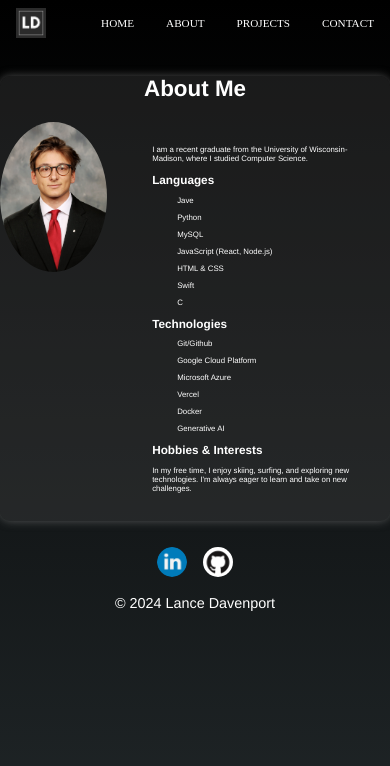
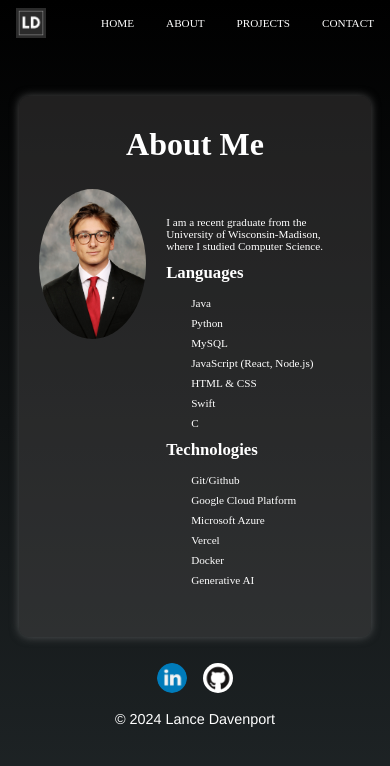
Before and after one commit to lancedavenport/lancedavenport.github.io, a React (Vite) app: page /about in a window 390 px wide. Shown: the top 766 px of the page. Built offline with nearby package versions, Linux system fonts and the light colour scheme.

Commit message:
Updated styling

```diff
--- a/package.json
+++ b/package.json
@@ -3,7 +3,7 @@
   "private": true,
   "version": "0.0.0",
   "type": "module",
-  "homepage": "https://lancedavenport.github.io/react-gh-pages",
+  "homepage": "www.ldavenport.dev",
   "scripts": {
     "predeploy": "npm run build",
     "deploy": "gh-pages -d build",
--- a/src/components/footer.jsx
+++ b/src/components/footer.jsx
@@ -6,14 +6,14 @@ export default function Footer() {
     return (
         <footer className="footer">
             <div className="social-media">
-                <a href="https://www.linkedin.com/in/lance-davenport-a845361b9/">
+                <a href="https://www.linkedin.com/in/lance-davenport-a845361b9/" target="_blank" rel="noopener noreferrer">
                     <img
                         src={LinkedIn}
                         alt="LinkedIn"
                         className="social-icon"
                         />
                 </a>
-                <a href="https://github.com/lancedavenport">
+                <a href="https://github.com/lancedavenport" target="_blank" rel="noopener noreferrer">
                     <img
                         src={Github}
                         alt="Github"
--- a/src/components/navigation/pages/AboutMe.jsx
+++ b/src/components/navigation/pages/AboutMe.jsx
@@ -1,25 +1,23 @@
-import { Col, Container, Row } from "react-bootstrap";
 import "../../../styles/AboutMe.css";
 import myPhoto from "../../../assets/me.jpg";
 
 export default function AboutMe() {
   return (
-    <div>
-      <Container className="mt-5 about-me-container">
-        <Row className="global-text align-items-center">
-          <Col md={4} className="text-right">
-            <h1 style={{textAlign:'center', marginTop:'10px'}}>About Me</h1>
+    <div className="about-me-wrapper">
+      <div className="about-me-container">
+        <div className="about-me-content">
+          <div className="text-left">
+            <h1 style={{ textAlign: "center", marginTop: "10px" }}>About Me</h1>
             <div className="my-photo">
               <img src={myPhoto} alt="Lance Davenport" />
-              <Col md={8}>
               <div className="about-me-text">
                 <p>
-                 I am a recent graduate from the University of Wisconsin-Madison,
-                 where I studied Computer Science.
+                  I am a recent graduate from the University of
+                  Wisconsin-Madison, where I studied Computer Science.
                 </p>
                 <h2>Languages</h2>
                 <ul>
-                  <li>Jave</li>
+                  <li>Java</li>
                   <li>Python</li>
                   <li>MySQL</li>
                   <li>JavaScript (React, Node.js)</li>
@@ -36,18 +34,11 @@ export default function AboutMe() {
                   <li>Docker</li>
                   <li>Generative AI</li>
                 </ul>
-                <h2>Hobbies & Interests</h2>
-                <p>
-                  In my free time, I enjoy skiing, surfing, and exploring
-                  new technologies. I'm always eager to learn and take on new
-                  challenges.
-                </p>
               </div>
-              </Col>
             </div>
-          </Col>
-        </Row>
-      </Container>
+          </div>
+        </div>
+      </div>
     </div>
   );
 }
--- /dev/null
+++ b/src/components/navigation/pages/InProgress.jsx
@@ -0,0 +1,19 @@
+export default function InProgress() {
+    return (
+        <div className="in-progress-wrapper">
+            <div className="in-progress-container">
+                <div className="in-progress-content">
+                    <div className="text-left">
+                        <h1 style={{ textAlign: "center", marginTop: "10px" }}>In Progress</h1>
+                        <div className="in-progress-text">
+                            <p>
+                                This page is currently in progress. Please check back later.
+                            </p>
+                        </div>
+                    </div>
+                </div>
+            </div>
+        </div>
+
+    )
+}
--- a/src/components/navigation/pages/Projects.jsx
+++ b/src/components/navigation/pages/Projects.jsx
@@ -1,28 +1,32 @@
-import { Col, Container, Row } from "react-bootstrap";
+import "../../../styles/Projects.css";
 
 export default function Projects() {
-    return (
-        <div>
-        <Container className="mt-5">
-          <Row className="justify-content-center global-text">
-            <Col md={8}>
-              <div className="text-center mb-4">
-                <h1 className="mt-3">Projects</h1>
-              </div>
-              <div className="text-center">
-                <p>
-                  Lorem ipsum dolor sit amet, consectetur adipiscing elit. Nulla
-                  quis lorem ut libero malesuada feugiat. Vestibulum ac diam sit
-                  amet quam vehicula elementum sed sit amet dui.
-                </p>
-                <p>
-                  Morbi leo risus, porta ac consectetur ac, vestibulum at eros.
-                  Vivamus suscipit tortor eget felis porttitor volutpat.
-                </p>
-              </div>
-            </Col>
-          </Row>
-        </Container>
+  return (
+    <div className="project-wrapper">
+      <div className="project-container">
+        /*
+        <h1 style={{ textAlign: "center", marginTop: "10px", color: "white" }}>
+          Projects
+        </h1>
+        <div className="project-content">
+          <div className="project-text-left">
+            <div className="project-text">
+              <h2>Senior Capstone Project (Orange Button)</h2>
+            </div>
+          </div>
+          <div className="project-text-left">
+            <div className="project-text">
+              <h2>This website</h2>
+            </div>
+          </div>
+          <div className="project-text-left">
+            <div className="project-text">
+              <h2>Fix: A Solution to the Artificial Nature of Online Dating</h2>
+            </div>
+          </div>
+        </div>
+        */
       </div>
-    );
+    </div>
+  );
 }
--- a/src/components/navigation/websiteRouter.jsx
+++ b/src/components/navigation/websiteRouter.jsx
@@ -4,15 +4,18 @@ import MyWebsite from "../MyWebsite";
 import MyLanding from "./pages/MyLanding";
 import AboutMe from "./pages/AboutMe";
 import Projects from "./pages/Projects";
+import InProgress from "./pages/InProgress";
 
 export default function WebsiteRouter() {
-    return  <BrowserRouter>
+  return (
+    <BrowserRouter>
       <Routes>
         <Route path="/" element={<MyWebsite />}>
           <Route index element={<MyLanding />} />
-                    <Route path="/about" element={<AboutMe/>}/>
-                    <Route path="/projects" element={<Projects/>}/>
+          <Route path="/about" element={<AboutMe />} />
+          <Route path="/projects" element={<InProgress />} />
         </Route>
       </Routes>
     </BrowserRouter>
+  );
 }
--- a/src/main.jsx
+++ b/src/main.jsx
@@ -2,7 +2,9 @@ import React from 'react'
 import ReactDOM from 'react-dom/client'
 import App from './App.jsx'
 import './index.css'
+import { BrowserRouter} from 'react-router-dom';
+
 
 ReactDOM.createRoot(document.getElementById('root')).render(
-  <App />
+    <App />
 )
--- a/src/styles/AboutMe.css
+++ b/src/styles/AboutMe.css
@@ -1,3 +1,24 @@
+.about-me-wrapper {
+  display: flex;
+  justify-content: center;
+  margin-top: 20px;
+}
+
+.about-me-container {
+  width: 80%;
+  max-width: 1200px;
+  margin-top: 20px;
+  display: flex;
+  justify-content: center;
+}
+
+.about-me-content {
+  width: 100%;
+  display: flex;
+  flex-direction: column;
+  align-items: center;
+}
+
 .my-photo img {
   width: 200px;
   height: 250px;
@@ -9,27 +30,24 @@
 .my-photo {
   display: flex;
   justify-content: left;
-  padding-left: 25px;
 }
 
-.text-right {
-  background-color: rgba(72, 72, 72, 0.332);
+.text-left {
+  background-color: rgba(92, 88, 88, 0.332);
   border-radius: 10px;
   margin-left: 20px;
   margin-right: 20px;
-  padding-top: 5x;
+  padding-top: 5px;
+  padding: 20px;
   box-shadow: 0 0 10px rgba(146, 146, 146, 0.5);
-}
-
-.about-me-container {
-  display: flex;
-  justify-content: center;
-  margin-top: 20px;
+  text-align: center;
+  color: white;
+  display: inline;
 }
 
 .about-me-text {
   padding: 20px;
-  padding-left: 45px;
+  text-align: left;
 }
 
 .about-me-text h2 {
@@ -54,11 +72,10 @@
 
   .my-photo {
     justify-content: center;
-    /* Center align on smaller screens */
     padding-left: 0;
   }
 
-  .text-right {
+  .text-left {
     margin: 10px 0;
   }
 
@@ -68,11 +85,9 @@
 
   .about-me-text h2 {
     margin-top: 10px;
-    /* Reduce margin for smaller screens */
   }
 
   .about-me-text ul li {
     margin-bottom: 8px;
-    /* Adjust margin for smaller screens */
   }
 }
--- /dev/null
+++ b/src/styles/Projects.css
@@ -0,0 +1,56 @@
+.project-wrapper {
+    display: flex;
+    justify-content: center;
+    margin-top: 20px;
+}
+
+.project-container {
+    width: 80%;
+    max-width: 1200px;
+    margin-top: 20px;
+    display: inline;
+    justify-content: center;
+}
+
+.project-content {
+    width: 100%;
+    display: flex;
+    flex-wrap: wrap;
+    justify-content: center;
+    align-items: flex-start;
+
+}
+.project-text-left {
+    background-color: rgba(72, 72, 72, 0.332);
+    border-radius: 10px;
+    margin: 10px;
+    padding-top: 5px;
+    padding: 5px;
+    box-shadow: 0 0 10px rgba(146, 146, 146, 0.5);
+    text-align: left;
+    color: white;
+    display: flex;
+    flex-direction: column;
+    width: calc(50% - 40px);
+    box-sizing: border-box;
+}
+
+.project-text {
+    padding: 20px;
+    text-align: left;
+}
+
+.project-text h2 {
+    text-align: center;
+}
+
+@media (max-width: 600px) {
+    .project-content {
+        flex-direction: column;
+    }
+
+    .text-left {
+        width: 100%;
+        margin: 10px 0;
+    }
+}
```
Also changed, not shown: public/404.html (added, +11 -0 lines), src/components/navigation/pages/MyLanding.jsx (+34 -22 lines), 6 other files (tests, documents, lock files or other folders). Lines whose indentation alone changed are shown as unchanged.
